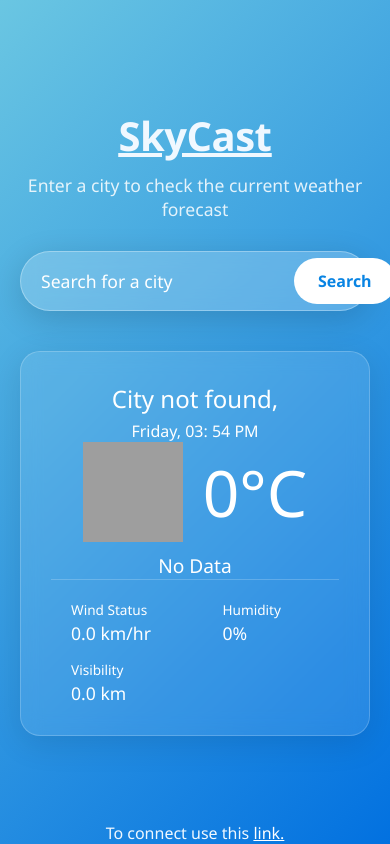
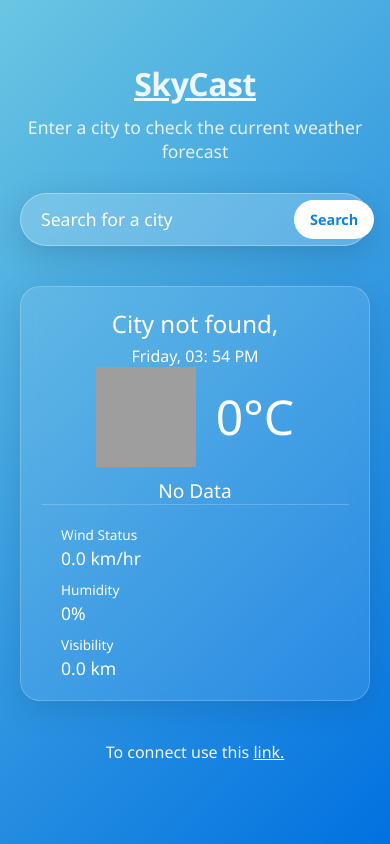
Before and after one commit to AryanNova/SkyCast, a Flask app: page /weather in a window 390 px wide. Run offline with Flask 3, Linux system fonts and the light colour scheme; data that the repository does not hold is empty; grey boxes are pictures that could not be loaded.

Commit message:
Update in css for fiting mobile screens

```diff
--- a/app/static/css/style.css
+++ b/app/static/css/style.css
@@ -164,3 +164,28 @@
         color:aqua;
 
     }
+
+    @media(max-width:480px){
+        h1{
+            font-size: 2rem;
+        }
+        .temp{
+            font-size: 3rem;
+        }
+        .weather-card{
+            padding: 20px;
+        }
+        .details-grid{
+            grid-template-columns: 1fr;
+            gap: 10px;
+        }
+        .search-form button{
+            padding: 10px 16px;
+            font-size: 0.9rem;
+        }
+        .footer{
+            position: static;
+            margin-top: 40px;
+            padding-bottom: 20px;
+        }
+    }
```
